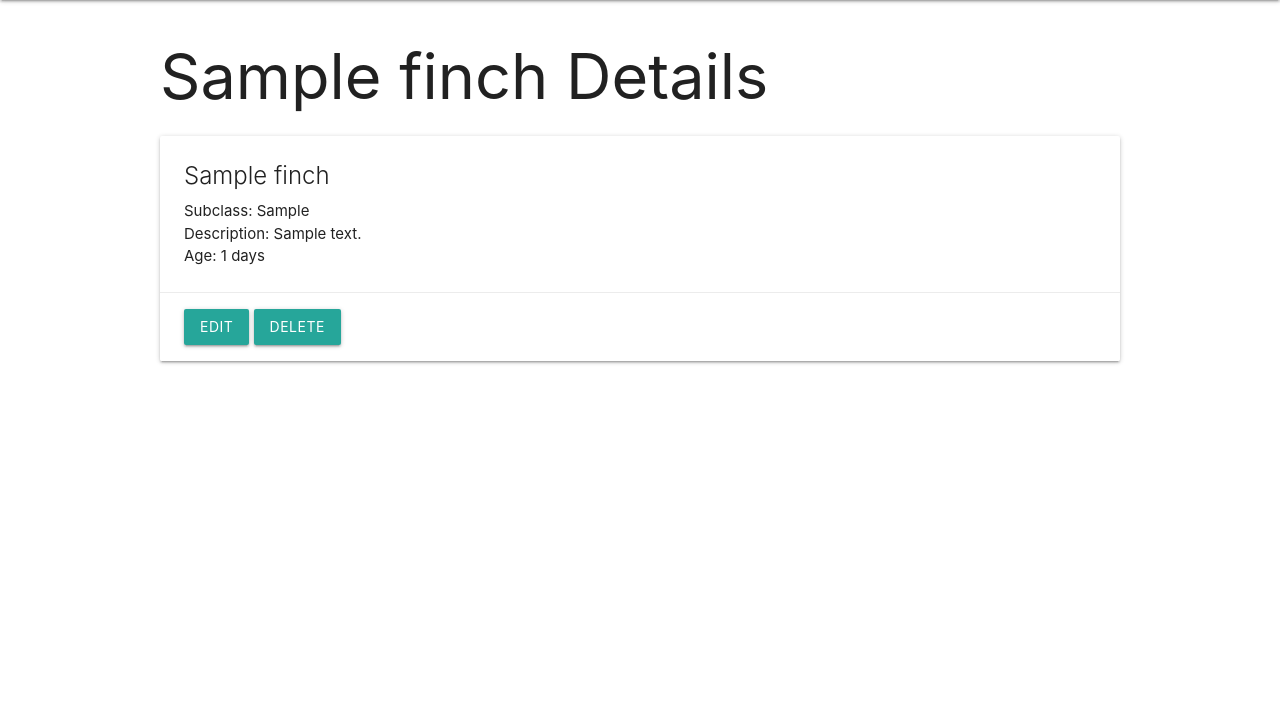
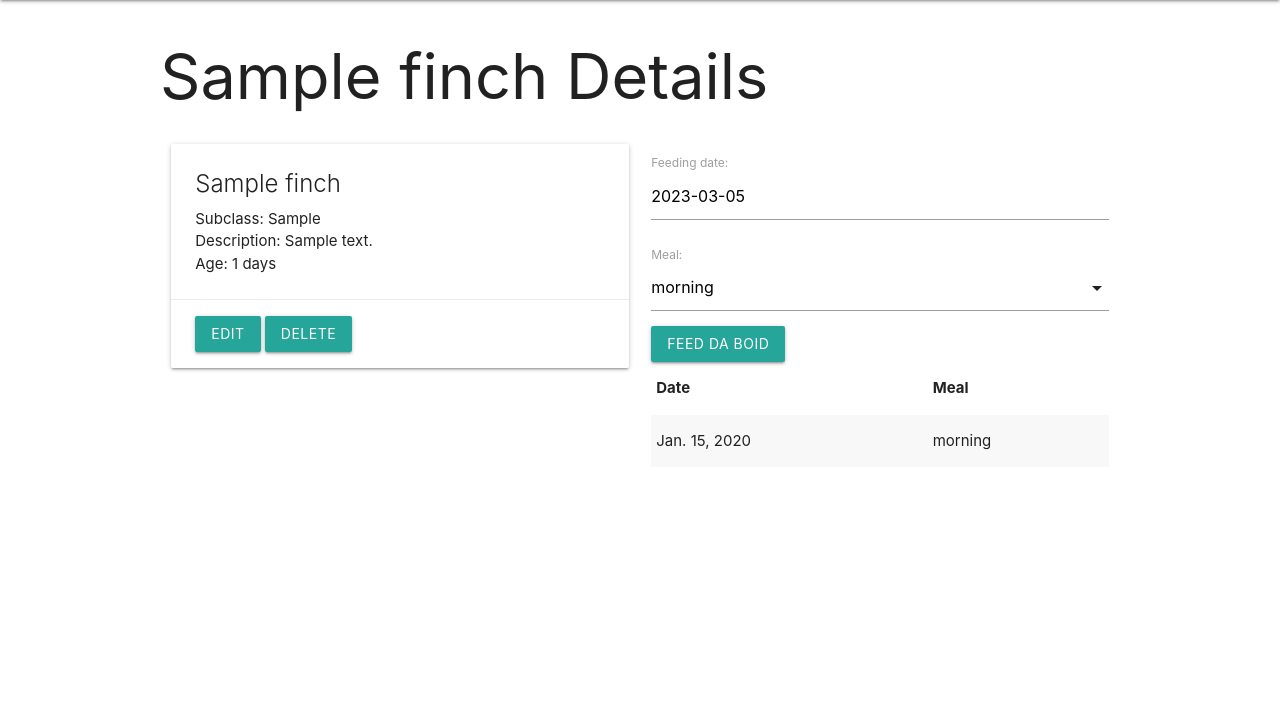
Before and after one commit to mqpiffle/finch-collector, a Django app: page /finches/1/ in a window 1280 px wide. Shown: the part 64-771 px from the top of the page. Run offline with Django 4.2, Linux system fonts and the light colour scheme; tables that the repository leaves empty hold one stand-in row (values such as "Sample post").

Commit message:
part 4 debugged and finished

```diff
--- a/main_app/admin.py
+++ b/main_app/admin.py
@@ -1,4 +1,5 @@
 from django.contrib import admin
-from .models import Finch
+from .models import Finch, Feeding
 # Register your models here.
 admin.site.register(Finch)
+admin.site.register(Feeding)
--- /dev/null
+++ b/main_app/forms.py
@@ -0,0 +1,7 @@
+from django.forms import ModelForm
+from .models import Feeding
+
+class FeedingForm(ModelForm):
+    class Meta:
+        model = Feeding
+        fields = ['date', 'meal']
--- a/main_app/models.py
+++ b/main_app/models.py
@@ -1,4 +1,10 @@
 from django.db import models
+from django.urls import reverse
+
+MEALS = [
+    ('M', 'morning'),
+    ('E', 'evening'),
+]
 
 # Create your models here.
 class Finch(models.Model):
@@ -9,3 +15,23 @@ class Finch(models.Model):
 
     def __str__(self):
         return self.name
+
+    def get_absolute_url(self):
+        return reverse("detail", kwargs={"finch_id": self.id})
+
+
+class Feeding(models.Model):
+    date = models.DateField('feeding date')
+    meal = models.CharField(
+        max_length=1,
+        choices=MEALS,
+        default=MEALS[0][0],
+        )
+
+    finch = models.ForeignKey(Finch, on_delete=models.CASCADE)
+
+    def __str__(self):
+        return f"{self.get_meal_display()} on {self.date}"
+
+    class Meta:
+        ordering = ['-date']
--- a/main_app/templates/base.html
+++ b/main_app/templates/base.html
@@ -21,6 +21,7 @@
             type="text/css"
             href="{% static 'css/style.css' %}"
         />
+        <script src="https://cdnjs.cloudflare.com/ajax/libs/materialize/1.0.0/js/materialize.min.js"></script>
     </head>
     <body>
         <header class="navbar-fixed">
@@ -45,7 +46,6 @@
                         <li>
                             <a href="{% url 'finches_create' %}">Add a Finch</a>
                         </li>
-
                     </ul>
                 </div>
             </nav>
--- a/main_app/templates/finches/detail.html
+++ b/main_app/templates/finches/detail.html
@@ -2,6 +2,8 @@
 
 <h1>{{ finch.name }} Details</h1>
 
+<div class="row">
+    <div class="col s6">
         <div class="card">
             <div class="card-content">
                 <span class="card-title">{{ finch.name }}</span>
@@ -10,8 +12,61 @@
                 <p>Age: {{ finch.age_days }} days</p>
             </div>
             <div class="card-action">
-        <a href="{% url 'finches_update' finch.id %}" class="btn">Edit</a>
-        <a href="{% url 'finches_delete' finch.id %}" class="btn">Delete</a>
+                <a
+                    href="{% url 'finches_update' finch.id %}"
+                    class="btn"
+                    >Edit</a
+                >
+                <a
+                    href="{% url 'finches_delete' finch.id %}"
+                    class="btn"
+                    >Delete</a
+                >
             </div>
         </div>
+    </div>
+    <div class="col s6">
+        <form
+            action="{% url 'add_feeding' finch.id %}"
+            method="POST"
+        >
+            {% csrf_token %} {{ feeding_form.as_p }}
+            <input
+                type="submit"
+                class="btn"
+                value="Feed da Boid"
+            />
+        </form>
+        <table class="striped">
+            <thead>
+                <tr>
+                    <th>Date</th>
+                    <th>Meal</th>
+                </tr>
+            </thead>
+            <tbody>
+                {% for feeding in finch.feeding_set.all %}
+                <tr>
+                    <td>{{ feeding.date }}</td>
+                    <td>{{ feeding.get_meal_display }}</td>
+                </tr>
+                {% endfor %}
+            </tbody>
+        </table>
+    </div>
+</div>
+
+<script>
+    const dateEl = document.getElementById('id_date')
+    // M is Materialize's global variable
+    M.Datepicker.init(dateEl, {
+        format: 'yyyy-mm-dd',
+        defaultDate: new Date(),
+        setDefaultDate: true,
+        autoClose: true,
+    })
+
+    const selectEl = document.getElementById('id_meal');
+    M.FormSelect.init(selectEl);
+</script>
 {% endblock %}
--- a/main_app/urls.py
+++ b/main_app/urls.py
@@ -10,4 +10,5 @@ urlpatterns = [
     path('finches/<int:pk>/update/', views.FinchUpdate.as_view(), name='finches_update'),
     path('finches/<int:pk>/delete/', views.FinchDelete.as_view(), name='finches_delete'),
     path('finches/<int:finch_id>/', views.finches_detail, name='detail'),
+    path('finches/<int:finch_id>/add_feeding/', views.add_feeding, name='add_feeding')
 ]
--- a/main_app/views.py
+++ b/main_app/views.py
@@ -1,6 +1,7 @@
-from django.shortcuts import render
+from django.shortcuts import render, redirect
 from django.views.generic.edit import CreateView, UpdateView, DeleteView
 from .models import Finch
+from .forms import FeedingForm
 
 # finches = [
 #     {'name': 'Tweetz', 'tax_subclass': 'Mycerobas', 'description': 'cute little thing', 'age_days': 210},
@@ -19,7 +20,18 @@ def finches_index(request):
 
 def finches_detail(request, finch_id):
     finch = Finch.objects.get(id=finch_id)
-    return render(request, 'finches/detail.html', { 'finch': finch })
+    feeding_form = FeedingForm()
+    return render(request, 'finches/detail.html', {
+        'finch': finch, 'feeding_form': feeding_form
+        })
+
+def add_feeding(request, finch_id):
+    form = FeedingForm(request.POST)
+    if form.is_valid():
+        new_feeding = form.save(commit=False)
+        new_feeding.finch_id = finch_id
+        new_feeding.save()
+    return redirect('detail', finch_id=finch_id)
 
 class FinchCreate(CreateView):
     model  = Finch
```
Also changed, not shown: main_app/migrations/0002_feeding.py (added), main_app/migrations/0003_rename_finch_feeding_finch_alter_feeding_date.py (added), main_app/migrations/0004_alter_feeding_options.py (added). Lines whose indentation alone changed are shown as unchanged.
